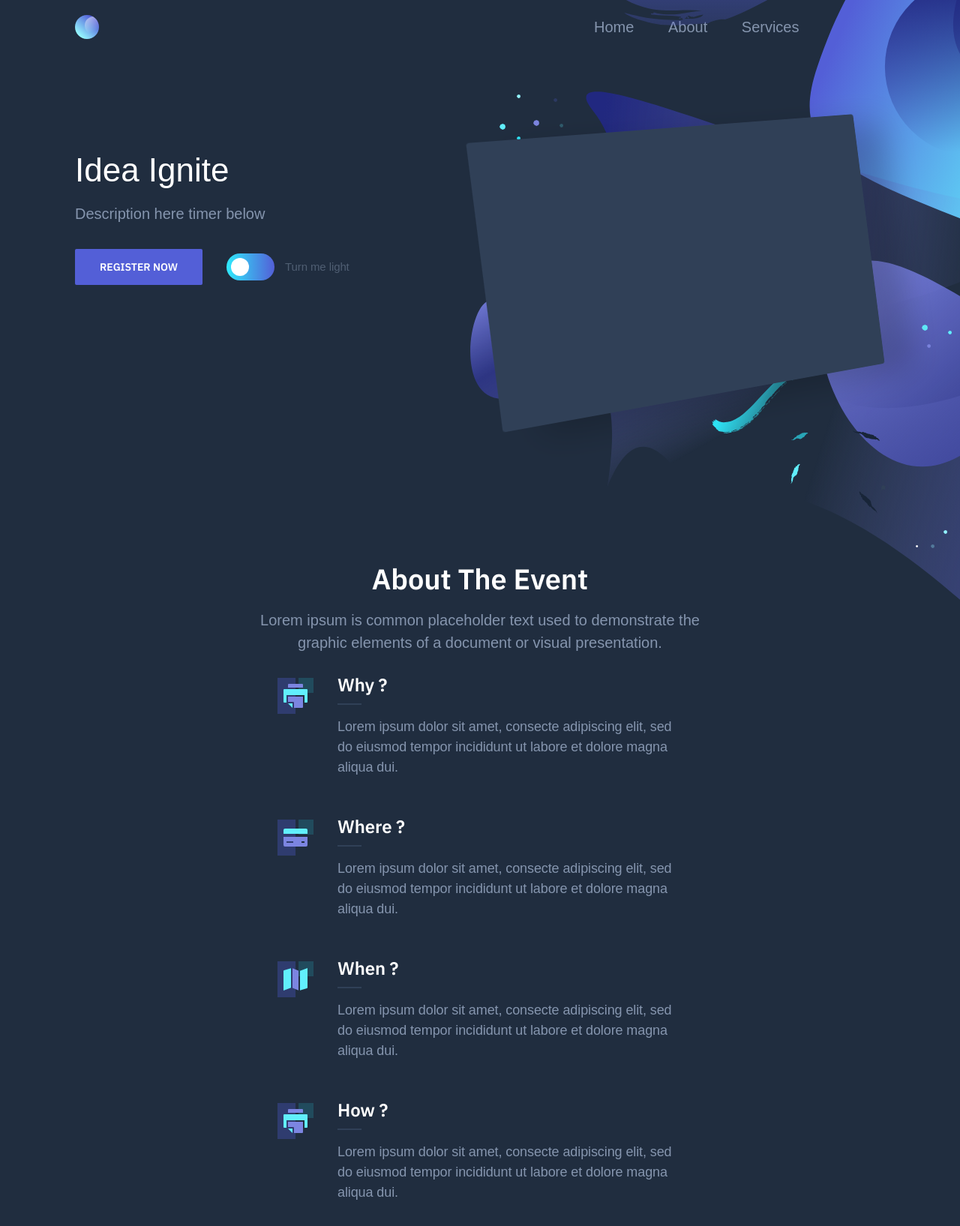
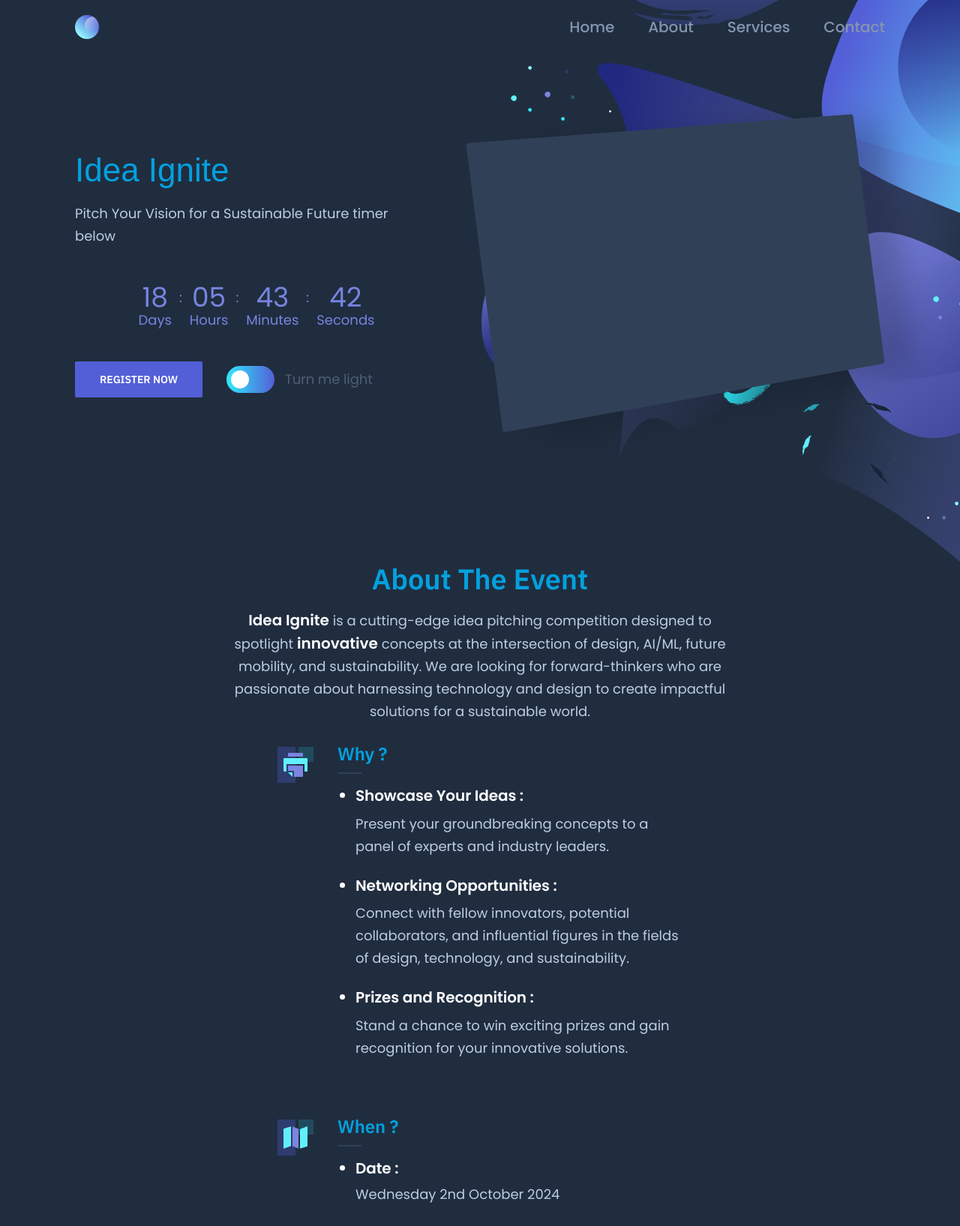
Before and after one commit to aidajecc/ideaignite, a plain HTML site: page index.html in a window 1280 px wide. Shown: the top 1635 px of the page at 75% size. Drawn offline with nearby package versions, Linux system fonts and the light colour scheme; a web font is replaced by a local one.

Commit message:
started adding content and also some styling options toooo

```diff
--- a/dist/css/style.css
+++ b/dist/css/style.css
@@ -1,5 +1,25 @@
 @import url('https://fonts.googleapis.com/css2?family=Poppins:ital,wght@0,100;0,200;0,300;0,400;0,500;0,600;0,700;0,800;0,900;1,100;1,200;1,300;1,400;1,500;1,600;1,700;1,800;1,900&display=swap');
 @import url('https://fonts.googleapis.com/css2?family=Zen+Dots&display=swap');
+
+.bold {
+    font-weight: 600;
+    color: #000;
+    font-size: 27px;
+    /* font-family:"Zen Dots",sans-serif; */
+}
+
+.lights-off .bold {
+    font-weight: 600;
+    color: #fff;
+    font-size: 20px;
+    /* font-family:"Zen Dots",sans-serif; */
+}
+
+.indentation {
+    font-size: 18px;
+    /* text-indent: 1%; */
+    padding-top: 2%;
+}
 
 @media (max-width: 600px) {
 
@@ -52,6 +72,41 @@
     .header-logo-image {
         max-width: 150px;
     }
+}
+
+.countdown {
+    color: #de0404;
+    display: flex;
+    justify-content: center;
+    align-items: center;
+    background: transparent;
+    padding: 20px;
+    border-radius: 10px;
+    margin-bottom: 20px;
+}
+
+.lights-off .countdown {
+    color: #7785e0;
+    display: flex;
+    justify-content: center;
+    align-items: center;
+    background: transparent;
+    padding: 20px;
+    border-radius: 10px;
+    margin-bottom: 20px;
+}
+
+.countdown div {
+    margin: 0 10px;
+    text-align: center;
+}
+.countdown div span {
+    display: block;
+    font-size: 2em;
+}
+
+.colon {
+    padding-bottom: 7%;
 }
 
 .zen-dots-regular {
@@ -104,7 +159,7 @@
     text-decoration: none;
     position: relative;
     font-size: 20px;
-    color: #fff;
+    color: #546378;
     font-weight: 500;
     text-decoration: none;
     margin-left: 40px;
@@ -368,11 +423,12 @@ html {
 *,
 *:before,
 *:after {
+    font-size: 18px;
     box-sizing: inherit;
     margin: 0;
     padding: 0;
     box-sizing: border-box;
-    font-family:"Zen Dots",sans-serif;
+    font-family:"Poppins",sans-serif;
 }
 
 body {
@@ -632,7 +688,7 @@ h6,
 }
 
 .text-xs {
-    font-size: 15px;
+    font-size: 14px;
     line-height: 24px;
     letter-spacing: -0.1px
 }
@@ -1514,8 +1570,15 @@ label {
 
 .site-header {
     position: relative;
-    padding: 24px 0;
-    z-index: 2
+    top: 0;
+    left: 0;
+    width: 100%;
+    padding: 20px 100px;
+    background: transparent;
+    display: flex;
+    justify-content: space-between;
+    align-items: center;
+    z-index: 100;
 }
 
 .site-header::before {
@@ -1614,8 +1677,7 @@ label {
 
 .hero-media-illustration {
     position: absolute;
-    top: -10%;
-    left: -15px
+    top: -20%;
 }
 
 .hero-media-illustration img,
@@ -1712,7 +1774,7 @@ label {
         position: absolute;
         top: -168px;
         left: -722px;
-        width: 1440px;
+        width: 1460px;
         height: 324px
     }
 }
@@ -1891,7 +1953,9 @@ label {
 }
 
 .is-boxed {
-    background: #E9EDF3
+    background: #E9EDF3;
+    /* width: 100%; */
+    overflow-x: hidden;
 }
 
 .body-wrap {
@@ -1903,8 +1967,7 @@ label {
 }
 
 .boxed-container {
-    max-width: 1440px;
-    margin: 0 auto;
+    max-width: 100%;
     box-shadow: 0 16px 48px rgba(255, 255, 255, 0.5)
 }
 
@@ -2049,7 +2112,7 @@ main {
 }
 
 .lights-off {
-    color: #8595AE
+    color: #becde5
 }
 
 .lights-off .asset-light {
@@ -2076,7 +2139,7 @@ main {
 .lights-off .h4,
 .lights-off .h5,
 .lights-off .h6 {
-    color: #fff !important
+    color: #04a0de !important
 }
 
 .lights-off.is-boxed {
--- a/index.html
+++ b/index.html
@@ -12,8 +12,8 @@
 </head>
 
 <body class="is-boxed has-animations">
-    <div class="">
-        <header class="header">
+    <div class="boxed-container">
+        <header class="site-header">
             <a href="#" class="logo">
                 <img class="header-logo-image asset-light" src="dist/images/logo-light.svg" alt="Logo">
                 <img class="header-logo-image asset-dark" src="dist/images/logo-dark.svg" alt="Logo">
@@ -32,7 +32,26 @@
                     <div class="hero-inner">
                         <div class="hero-copy">
                             <h1 class="hero-title mt-0 zen-dots-regular">Idea Ignite</h1>
-                            <p class="hero-paragraph">Description here timer below</p>
+                            <p class="hero-paragraph">Pitch Your Vision for a Sustainable Future timer below</p>
+                            <div class="countdown" id="countdown">
+                                <div class="time">
+                                </div>
+                                <div>
+                                    <span id="days">--</span> Days
+                                </div>
+                                <span class="colon"> : </span>
+                                <div>
+                                    <span id="hours">--</span> Hours
+                                </div>
+                                <span class="colon"> : </span>
+                                <div>
+                                    <span id="minutes">--</span> Minutes
+                                </div>
+                                <span class="colon"> : </span>
+                                <div>
+                                    <span id="seconds">--</span> Seconds
+                                </div>
+                            </div>
                             <div class="hero-cta">
                                 <a class="button button-primary" href="#">Register Now</a>
                                 <div class="lights-toggle">
@@ -72,8 +91,13 @@
                         <div class="features-header text-center">
                             <div class="container-sm">
                                 <h2 class="section-title mt-0">About The Event</h2>
-                                <p class="section-paragraph">Lorem ipsum is common placeholder text used to demonstrate
-                                    the graphic elements of a document or visual presentation.</p>
+                                <p class="section-paragraph"><b class="bold">Idea Ignite</b> is a cutting-edge idea
+                                    pitching competition
+                                    designed to spotlight <b class="bold">innovative</b> concepts at the intersection of
+                                    design, AI/ML,
+                                    future mobility, and sustainability. We are looking for forward-thinkers who are
+                                    passionate about harnessing technology and design to create impactful solutions for
+                                    a sustainable world.</p>
                             </div>
                         </div>
                         <div class="features-wrap">
@@ -86,8 +110,36 @@
                                     </div>
                                     <div class="feature-content">
                                         <h3 class="feature-title mt-0">Why ?</h3>
-                                        <p class="text-sm mb-0">Lorem ipsum dolor sit amet, consecte adipiscing elit,
-                                            sed do eiusmod tempor incididunt ut labore et dolore magna aliqua dui.</p>
+                                        <ul>
+                                            <li class="text-sm mb-0 bold">
+                                                Showcase Your Ideas :</li><p class="indentation">Present your groundbreaking
+                                                concepts to a panel of experts and industry leaders.</p>
+                                            <li class="text-sm mb-0 bold">
+                                                Networking Opportunities :</li><p class="indentation">Connect with fellow innovators, potential
+                                                collaborators, and influential figures in the fields of design, technology,
+                                                and sustainability.</p>
+                                            <li class="text-sm mb-0 bold">
+                                                Prizes and Recognition :</li><p class="indentation">Stand a chance to win exciting prizes and gain
+                                                    recognition for your innovative solutions.</p>
+                                        </ul>
+                                    </div>
+                                </div>
+                            </div>
+                            <div class="feature is-revealing">
+                                <div class="feature-inner">
+                                    <div class="feature-icon">
+                                        <img class="asset-light" src="dist/images/feature-03-light.svg"
+                                        alt="Feature 03">
+                                        <img class="asset-dark" src="dist/images/feature-03-dark.svg" alt="Feature 03">
+                                    </div>
+                                    <div class="feature-content">
+                                        <h3 class="feature-title mt-0">When ?</h3>
+                                        <ul>
+                                            <li class="text-sm mb-0 bold">
+                                                Date :</li><p class="indentation">Wednesday 2nd October 2024</p>
+                                            <!-- <li class="text-sm mb-0 bold"> -->
+                                                <!-- Time :</li><p class="indentation">9:30 AM to 1:30 PM</p> -->
+                                        </ul>
                                         </div>
                                     </div>
                                 </div>
@@ -105,25 +157,10 @@
                                         </div>
                                     </div>
                                 </div>
-                            <div class="feature is-revealing">
-                                <div class="feature-inner">
-                                    <div class="feature-icon">
-                                        <img class="asset-light" src="dist/images/feature-03-light.svg"
-                                            alt="Feature 03">
-                                        <img class="asset-dark" src="dist/images/feature-03-dark.svg" alt="Feature 03">
-                                    </div>
-                                    <div class="feature-content">
-                                        <h3 class="feature-title mt-0">When ?</h3>
-                                        <p class="text-sm mb-0">Lorem ipsum dolor sit amet, consecte adipiscing elit,
-                                            sed do eiusmod tempor incididunt ut labore et dolore magna aliqua dui.</p>
-                                    </div>
-                                </div>
-                            </div>
                             <div class="feature is-revealing"></div>
                             <div class="feature-inner">
                                 <div class="feature-icon">
-                                        <img class="asset-light" src="dist/images/feature-01-light.svg"
-                                            alt="Feature 01">
+                                    <img class="asset-light" src="dist/images/feature-01-light.svg" alt="Feature 01">
                                     <img class="asset-dark" src="dist/images/feature-01-dark.svg" alt="Feature 01">
                                 </div>
                                 <div class="feature-content">
@@ -135,8 +172,6 @@
                         </div>
                     </div>
                 </div>
-                </div>
-            </section>
     <section class="features section ">
         <div class="container has-bottom-divider">
             <div class="features-inner section-inner has-bottom-divider">
@@ -352,6 +387,7 @@
                 </div>
             </div>
         </div>
+    </div>
     </section>
     </main>
 
```
Also changed, not shown: dist/js/main.min.js. Lines whose indentation alone changed are shown as unchanged.
